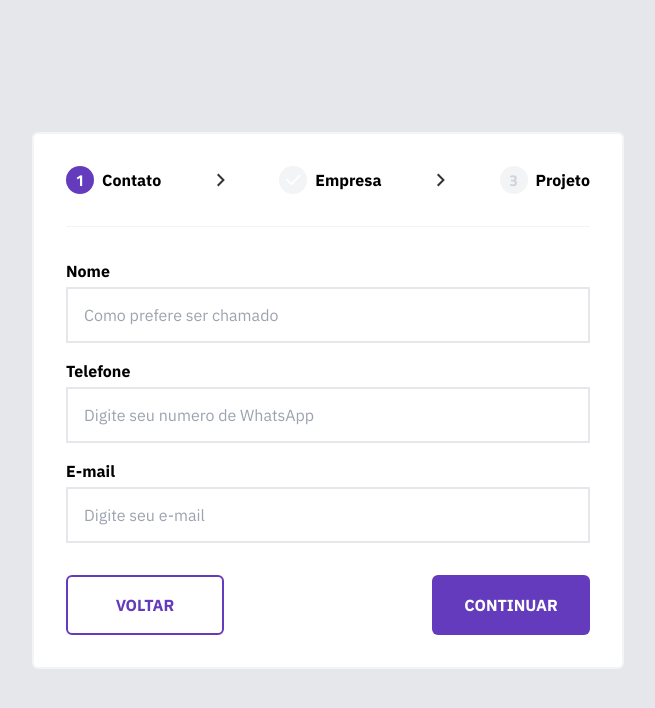
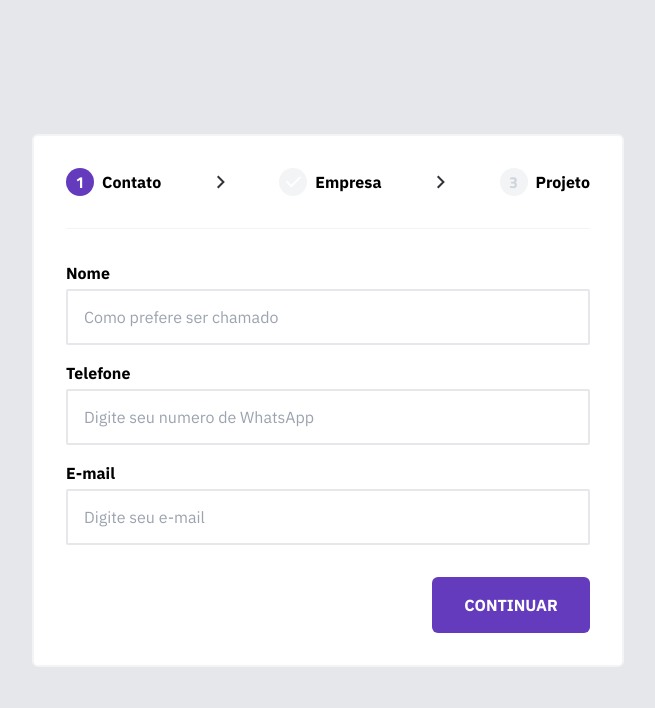
Before and after one commit to Raza6869/multi-step-form, a Next.js app: page / in a window 1280 px wide. Shown: the top 708 px of the page, without its empty margins (312-967 px from the left). Built offline with nearby package versions, Linux system fonts and the light colour scheme.

Commit message:
feat: styles adjusts

```diff
--- a/components/buttons-section.js
+++ b/components/buttons-section.js
@@ -1,6 +1,10 @@
+"use client";
+import { usePathname } from "next/navigation";
 import ButtonItem from "./button-item";
 
 export default function ButtonSection() {
+  const pathname = usePathname();
+
   const back =
     "uppercase px-8 py-4 border-2 w-[158px] text-purple-mid font-bold border-purple-mid rounded-[6px] pointer hover:opacity-80";
   const next =
@@ -8,7 +12,7 @@ export default function ButtonSection() {
 
   return (
     <div className="flex justify-between w-full">
-      <ButtonItem name="voltar" style={back} />
+      <ButtonItem name="voltar" style={pathname === "/" ? "invisible" : back} />
       <ButtonItem name="continuar" style={next} />
     </div>
   );
--- a/components/input-text.js
+++ b/components/input-text.js
@@ -9,7 +9,7 @@ export default function InputText({ labelText, id, placeholder }) {
         placeholder={placeholder}
         id={id}
         name="contact"
-        className=" h-[56px] py-2 px-4 border-2 "
+        className=" h-[56px] py-2 px-4 rounded-[2px] border-2 hover:border-purple-mid transition-all ease-linear "
       />
     </div>
   );
```
